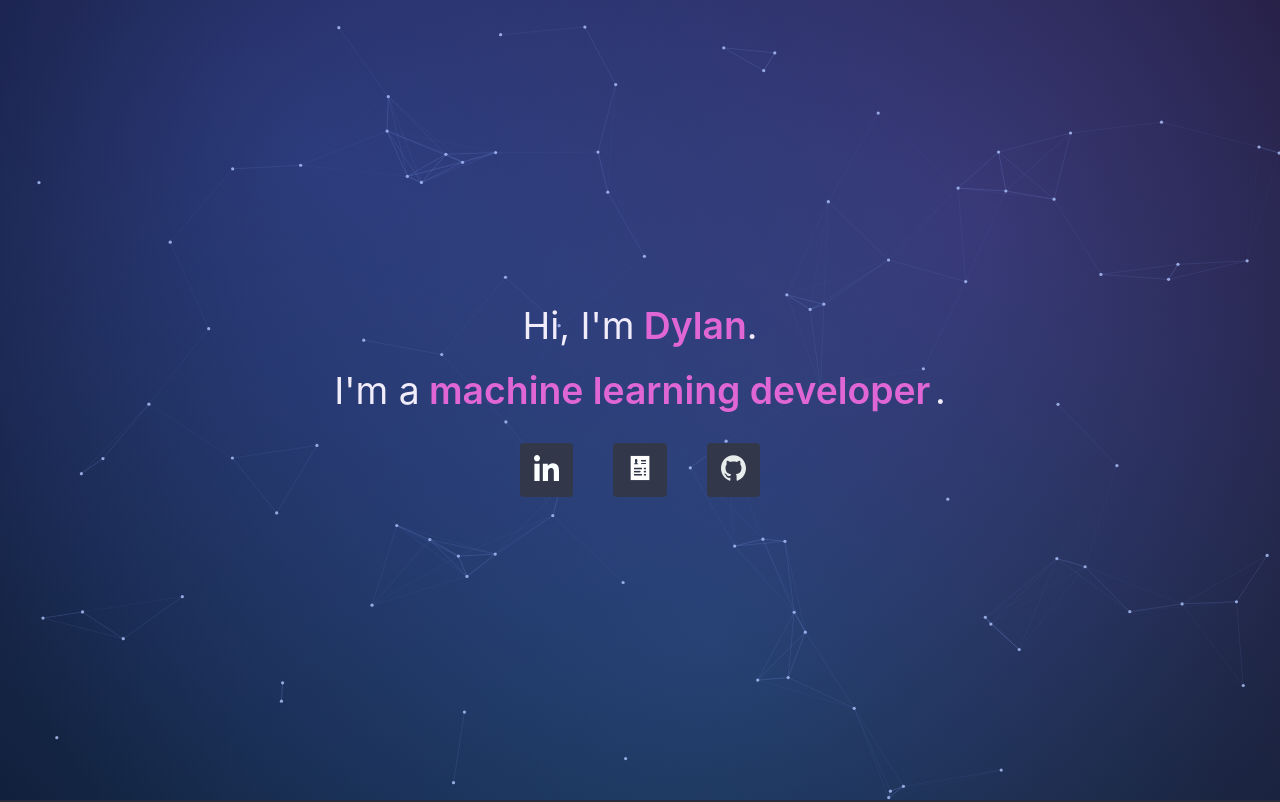
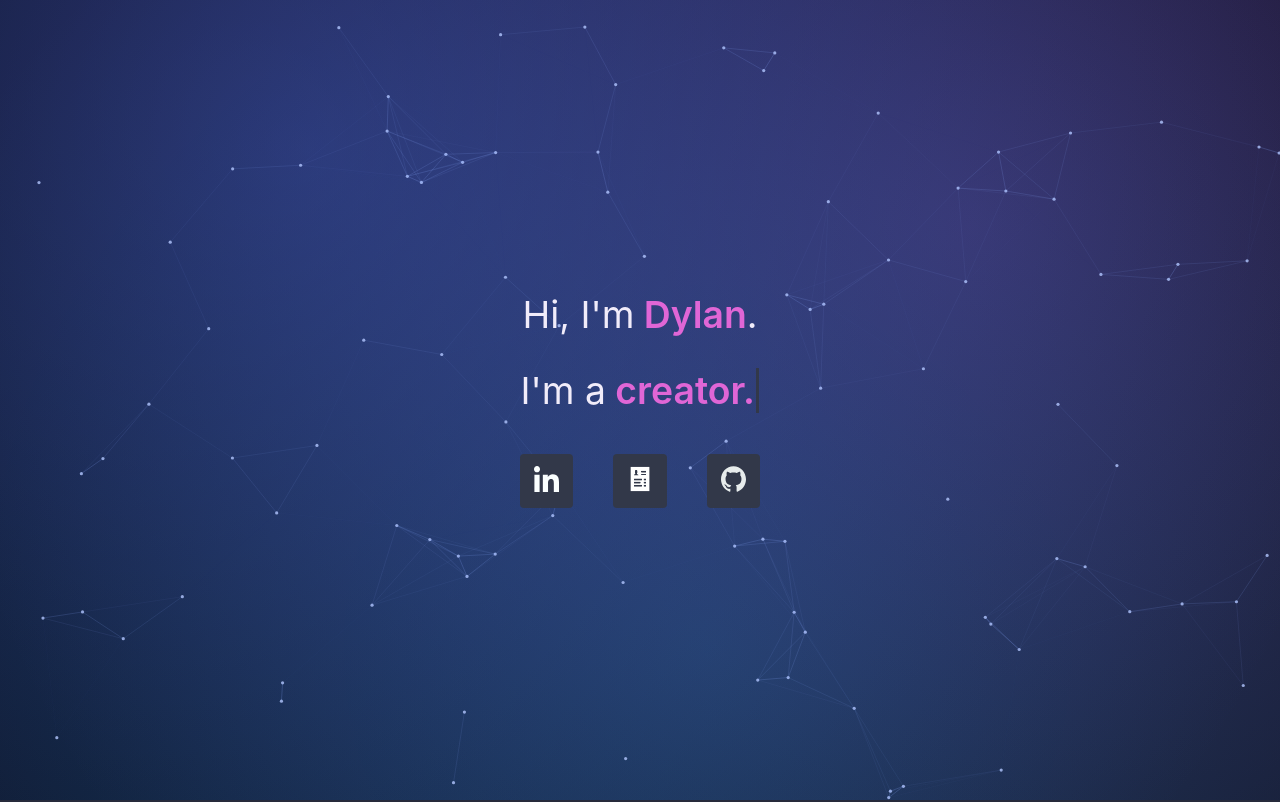
Before and after one commit to e-Dylan/personal-website, a React (Create React App) app: page / in a window 1280 px wide. Shown: the top 802 px of the page. Built offline with nearby package versions, Linux system fonts and the light colour scheme.

Commit message:
fix typing text

```diff
--- a/src/components-styles/Homepage.scss
+++ b/src/components-styles/Homepage.scss
@@ -79,6 +79,15 @@
       animation: none;
     }
   }
+}
+
+.hello-text {
+  min-height: 1.5em; /* reserve vertical space so line-height doesn't jump */
+}
+
+.caret {
+  display: inline-block;
+  width: 1px; /* consistent width regardless of font metrics */
 }
 
 @keyframes blink {
--- a/src/components/Homepage.js
+++ b/src/components/Homepage.js
@@ -1,9 +1,10 @@
-import React, { useEffect, useState, useRef } from "react";
+import { useEffect, useRef } from "react";
 
 import AOS from "aos";
 import "aos/dist/aos.css";
 
 import aboutAnimations from "./About";
+import TypingText from "./TypingText";
 
 import "../components-styles/Homepage.scss";
 import "../components-styles/About.scss";
@@ -22,65 +23,10 @@ import resumeIcon from "../resources/social-icons/resume100x100.png";
 
 import resumePdf from "../resume.pdf";
 
-// import GLOBE from "vanta/dist/vanta.globe.min";
-// import { DataTexture2DArray } from "three";
-
-const pronounsArr = [
-  "software engineer",
-  "creator",
-  "student",
-  "programmer",
-  "n innovator",
-  "full-stack developer",
-  "life-long learner",
-  "machine learning developer",
-];
-const typingDelay = 250;
-const erasingDelay = 200;
-const newTextDelay = 2000; // delay to begin new text
-var wordIdx = ~~(Math.random() * pronounsArr.length);
-var charIdx = 0;
-
-const type = () => {
-  const typedTextSpan = document.querySelector(".typed-text");
-  const caretSpan = document.querySelector(".caret");
-
-  if (charIdx < pronounsArr[wordIdx].length) {
-    if (!caretSpan.classList.contains("typing"))
-      caretSpan.classList.add("typing");
-    typedTextSpan.innerHTML += pronounsArr[wordIdx].charAt(charIdx);
-    charIdx++;
-    setTimeout(type, typingDelay);
-  } else {
-    caretSpan.classList.remove("typing");
-    setTimeout(erase, newTextDelay);
-  }
-};
-
-const erase = () => {
-  const typedTextSpan = document.querySelector(".typed-text");
-  const caretSpan = document.querySelector(".caret");
-
-  if (charIdx > 0) {
-    typedTextSpan.innerHTML =
-      " " + pronounsArr[wordIdx].substring(0, charIdx - 1);
-    charIdx--;
-    setTimeout(erase, erasingDelay);
-  } else {
-    caretSpan.classList.remove("typing");
-    wordIdx++;
-    if (wordIdx >= pronounsArr.length) wordIdx = 0;
-    setTimeout(type, typingDelay + 100);
-  }
-};
-
 function Homepage() {
   const myRef = useRef(null);
 
   useEffect(() => {
-    // initialize typing effect
-    if (pronounsArr.length) setTimeout(type, newTextDelay + 250);
-
     AOS.init({
       offset: 400,
       duration: 700,
@@ -104,8 +50,7 @@ function Homepage() {
 
               <br />
               <div className="hello-text">
-                I'm a<span className="typed-text highlight"> </span>
-                <span className="caret">&nbsp;</span>.
+                I'm a<TypingText />
               </div>
               <div className="main-links">
                 <a
--- /dev/null
+++ b/src/components/TypingText.js
@@ -0,0 +1,84 @@
+import { useEffect, useRef, useState } from "react";
+
+const WORDS = [
+  "software engineer.",
+  "creator.",
+  "student.",
+  "programmer.",
+  "n innovator.",
+  "full-stack developer.",
+  "life-long learner.",
+  "machine learning developer.",
+];
+
+const TYPING_SPEED = 70;
+const TYPING_JITTER = 0;
+const ERASING_SPEED = 35;
+const ERASING_JITTER = 0;
+const HOLD_DURATION = 1800;
+
+function TypingText() {
+  const [text, setText] = useState("");
+  const [phase, setPhase] = useState("typing"); // only drives the caret's CSS class
+
+  const wordIdxRef = useRef(Math.floor(Math.random() * WORDS.length));
+  const charCountRef = useRef(0); // source of truth for how many chars are shown
+  const phaseRef = useRef("typing"); // source of truth for typing/erasing logic
+  const lastStepRef = useRef(0);
+  const nextDelayRef = useRef(TYPING_SPEED);
+  const holdUntilRef = useRef(0);
+
+  useEffect(() => {
+    let rafId;
+
+    function step(timestamp) {
+      rafId = requestAnimationFrame(step);
+
+      if (timestamp < holdUntilRef.current) return;
+      if (timestamp - lastStepRef.current < nextDelayRef.current) return;
+      lastStepRef.current = timestamp;
+
+      const word = WORDS[wordIdxRef.current];
+
+      if (phaseRef.current === "typing") {
+        charCountRef.current += 1;
+        nextDelayRef.current = TYPING_SPEED + Math.random() * TYPING_JITTER;
+        setText(word.slice(0, charCountRef.current));
+
+        if (charCountRef.current === word.length) {
+          holdUntilRef.current = timestamp + HOLD_DURATION;
+          phaseRef.current = "erasing";
+        }
+      } else {
+        charCountRef.current -= 1;
+        nextDelayRef.current = ERASING_SPEED + Math.random() * ERASING_JITTER;
+        setText(word.slice(0, charCountRef.current));
+
+        if (charCountRef.current === 0) {
+          wordIdxRef.current = (wordIdxRef.current + 1) % WORDS.length;
+          phaseRef.current = "typing";
+        }
+      }
+
+      setPhase(phaseRef.current);
+    }
+
+    rafId = requestAnimationFrame(step);
+    return () => cancelAnimationFrame(rafId);
+  }, []);
+
+  return (
+    <>
+      {wordIdxRef.current === 4 ? (
+        <span className="typed-text highlight">{text}</span>
+      ) : (
+        <span className="typed-text highlight">&nbsp;{text}</span>
+      )}
+      <span className={`caret ${phase === "typing" ? "typing" : ""}`}>
+        &nbsp;
+      </span>
+    </>
+  );
+}
+
+export default TypingText;
```
